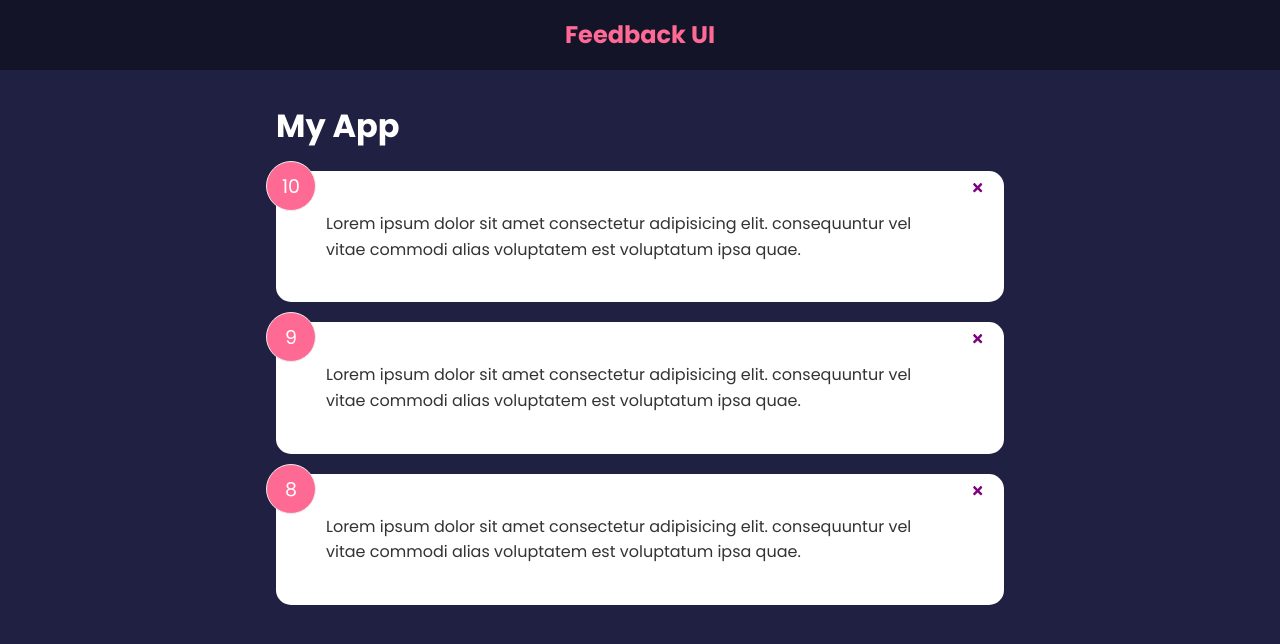
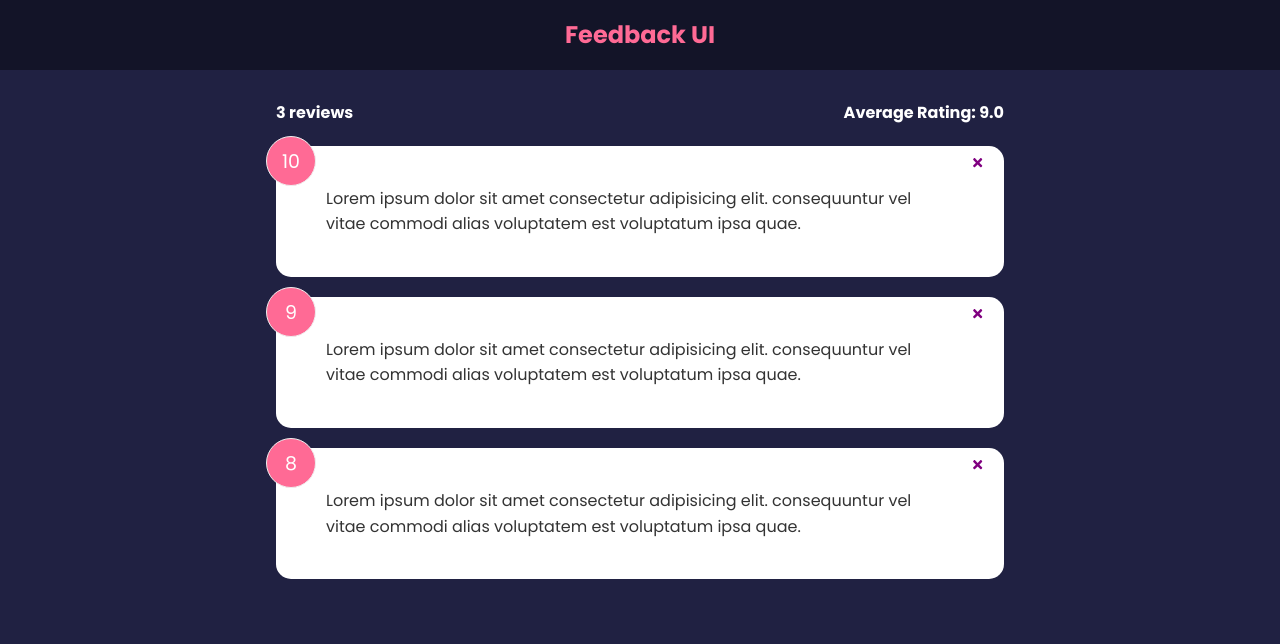
Before and after one commit to annadevelops/feedback-app, a React (Create React App) app: page / in a window 1280 px wide. Shown: the top 644 px of the page. Built offline with nearby package versions, Linux system fonts and the light colour scheme.

Commit message:
Add Feedback stats, using .reduce() to calculate average rating

```diff
--- a/src/App.js
+++ b/src/App.js
@@ -3,8 +3,19 @@
 import FeedbackData from "./data/FeedbackData";
 import { useState } from "react";
 
+import FeedbackStats from "./components/FeedbackStats";
+
 function App() {
+
+    let averageCount = () => {
+        FeedbackData.map((item) => {
+            return item.rating*1
+        })
+    };
+
+    console.log(averageCount())
     const [feedback, setFeedback] = useState(FeedbackData)
+
 
     const deleteFeedback = (id) => {
         setFeedback(feedback.filter((item) => {
@@ -16,7 +27,7 @@
         <>
         <Header />
         <div className="container">
-            <h1>My App</h1>
+            <FeedbackStats feedback={feedback}/>
             <FeedbackList feedback={feedback} handleDelete={deleteFeedback} />
         </div>
         </>
--- /dev/null
+++ b/src/components/FeedbackStats.jsx
@@ -0,0 +1,15 @@
+function FeedbackStats({feedback}) {
+
+  let average = feedback.reduce((acc, cur) => {
+    return acc + cur.rating
+  }, 0) / feedback.length
+
+  average = average.toFixed(1)
+  return (
+    <div className='feedback-stats'>
+      <h4>{feedback.length} {feedback.length > 1 ? 'reviews' : 'review'}</h4>
+      <h4>Average Rating: {isNaN(average) ? 0 : average}</h4>
+    </div>
+  )
+}
+export default FeedbackStats
```
